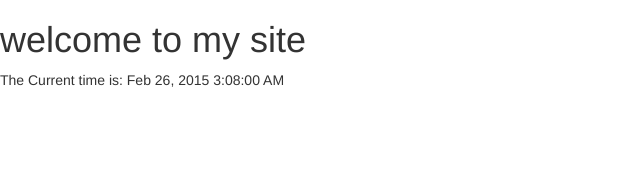
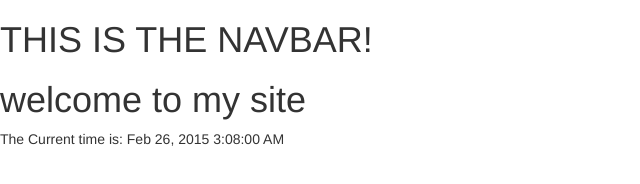
Before and after one commit to allen8r84/Mini-Time-Directives, a plain HTML site: page index.html in a window 1280 px wide. Shown: the whole page, without its empty margins (0-640 px from the left). Drawn offline with nearby package versions, Linux system fonts and the light colour scheme; some packages are replaced by stand-ins of ours.

Commit message:
add new files for navbar directive

```diff
--- /dev/null
+++ b/app/nav/navbar.html
@@ -0,0 +1 @@
+<h1>THIS IS THE NAVBAR!</h1>
--- /dev/null
+++ b/app/nav/navbar.js
@@ -0,0 +1,8 @@
+var app = angular.module('theApp');
+
+app.directive('navbar', function(){
+   return {
+       restrict: 'E',
+       templateUrl: './app/nav/navbar.html'
+   };
+});
--- a/index.html
+++ b/index.html
@@ -6,7 +6,7 @@
         <link type="text/css" href="app/style.css" rel="stylesheet"></link>
     </head>
     <body>
-
+        <navbar></navbar>
         <ng-view></ng-view>
         <the-time></the-time>
 
@@ -17,5 +17,6 @@
     <script src="app/mainController.js"></script>
     <script src="app/time/time.js"></script>
     <script src="app/friends/friendsController.js"></script>
+    <script src="app/nav/navbar.js"></script>
     </body>
 </html>
```
